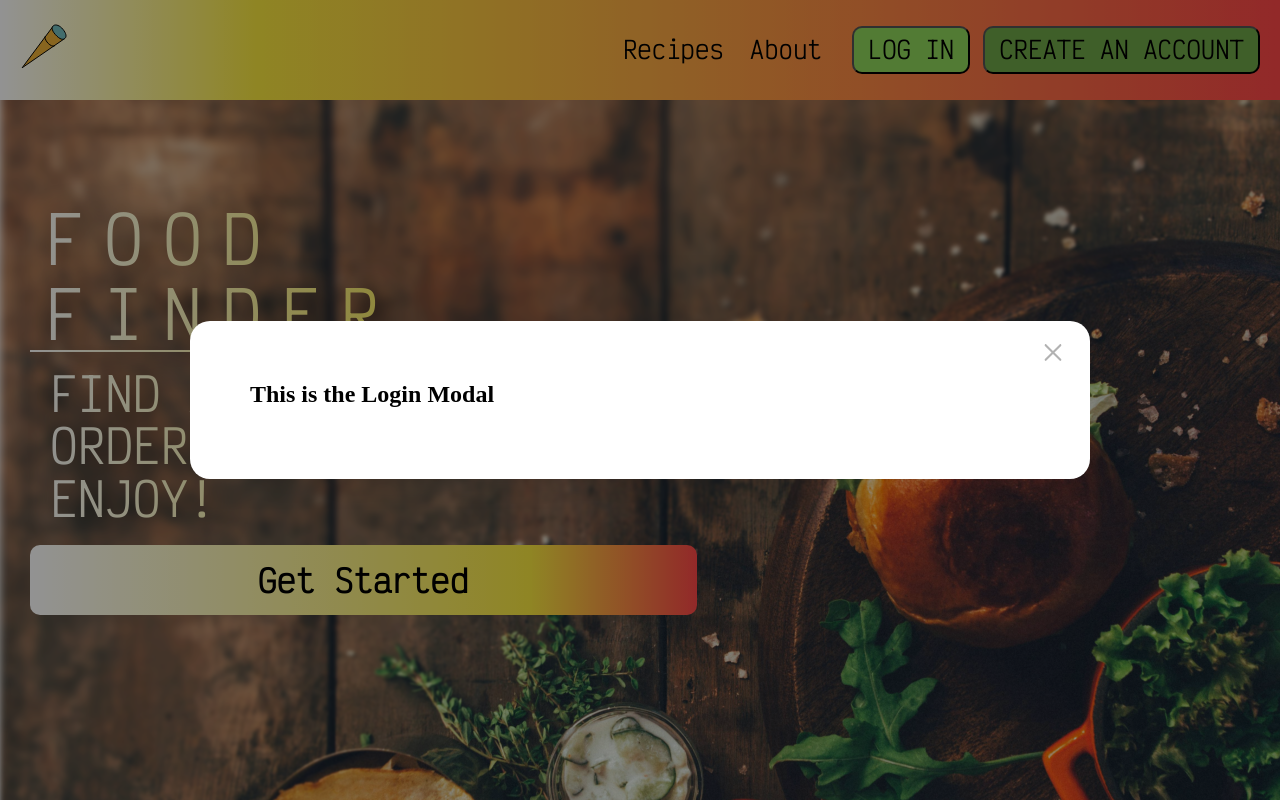
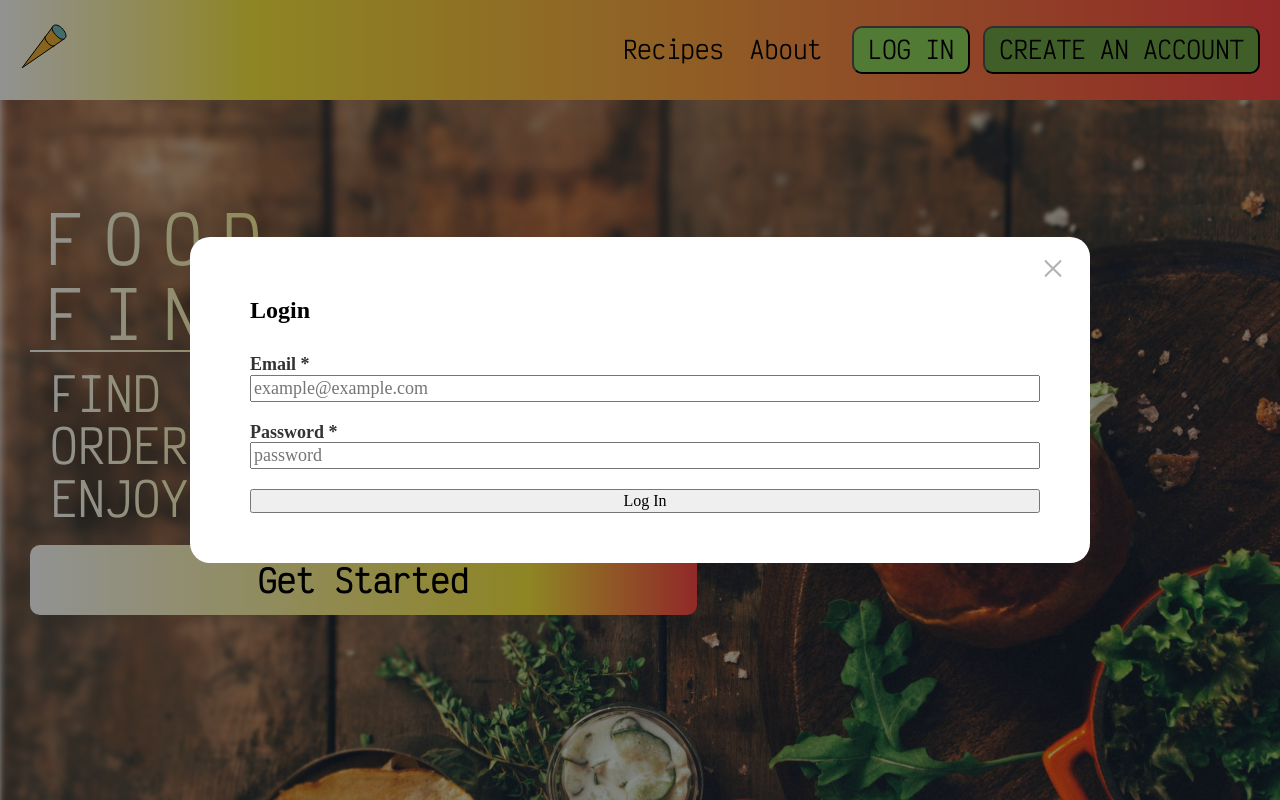
Before and after one commit to RyBCreates/food-finder, a React (Vite) app: page / in a window 1280 px wide. Both pictures are taken after a click on the button "LOG IN". Built offline with nearby package versions, Linux system fonts and the light colour scheme.

Commit message:
Fixed handlePass function at the Recipes level to know which index to pass

```diff
--- a/src/components/App/App.jsx
+++ b/src/components/App/App.jsx
@@ -149,6 +149,7 @@ function App() {
 
   // Pass/Skip Recipe Card
   const handlePass = (keepIndex) => {
+    console.log("The index to keep is:", keepIndex);
     if (keepIndex === 0 && passesLeft > 0) {
       getRecipe().then((newRecipe) => {
         if (newRecipe !== recipe1 || recipe2) setRecipe1(newRecipe);
--- a/src/components/Modals/LoginModal/LoginModal.jsx
+++ b/src/components/Modals/LoginModal/LoginModal.jsx
@@ -13,7 +13,16 @@ function LoginModal({ activeModal, closeModal }) {
         >
           <img className="modal__close-icon" src={Close} alt="close icon" />
         </button>
-        <h2>This is the Login Modal</h2>
+        <h2 className="modal__title">Login</h2>
+        <form className="modal__form">
+          <label className="modal__label">
+            Email *<input placeholder="example@example.com"></input>
+          </label>
+          <label className="modal__label">
+            Password *<input placeholder="password"></input>
+          </label>
+          <button type="submit">Log In</button>
+        </form>
       </div>
     </div>
   );
--- a/src/components/Modals/Modals.css
+++ b/src/components/Modals/Modals.css
@@ -98,3 +98,8 @@
   width: 33px;
   height: 24px;
 }
+
+.modal__label {
+  display: flex;
+  flex-direction: column;
+}
--- a/src/components/Modals/RegisterModal/RegisterModal.jsx
+++ b/src/components/Modals/RegisterModal/RegisterModal.jsx
@@ -13,7 +13,22 @@ function RegisterModal({ activeModal, closeModal }) {
         >
           <img className="modal__close-icon" src={Close} alt="close icon" />
         </button>
-        <h2>This is the Login Modal</h2>
+        <h2>Register</h2>
+        <form className="modal__form">
+          <label className="modal__label">
+            Username *<input placeholder="Username"></input>
+          </label>
+          <label className="modal__label">
+            Email *<input placeholder="Example@example.com"></input>
+          </label>
+          <label className="modal__label">
+            Password *<input placeholder="Password"></input>
+          </label>
+          <label className="modal__label">
+            Avatar<input placeholder="Image URL"></input>
+          </label>
+          <button type="submit">Register</button>
+        </form>
       </div>
     </div>
   );
--- a/src/components/RecipeCard/RecipeCard.jsx
+++ b/src/components/RecipeCard/RecipeCard.jsx
@@ -51,7 +51,7 @@ function RecipeCard({
             className="card__pass-button"
             onClick={(e) => {
               e.stopPropagation();
-              handlePass(0);
+              handlePass();
             }}
             disabled={passesLeft === 0}
           >
--- a/src/components/Recipes/Recipes.jsx
+++ b/src/components/Recipes/Recipes.jsx
@@ -20,7 +20,7 @@ function Recipes({
               recipe={recipe1}
               onCardClick={onCardClick}
               handleAddFavoriteRecipe={handleAddFavoriteRecipe}
-              handlePass={handlePass}
+              handlePass={() => handlePass(0)}
               passesLeft={passesLeft}
             />
 
@@ -28,7 +28,7 @@ function Recipes({
               recipe={recipe2}
               onCardClick={onCardClick}
               handleAddFavoriteRecipe={handleAddFavoriteRecipe}
-              handlePass={handlePass}
+              handlePass={() => handlePass(1)}
               passesLeft={passesLeft}
             />
           </>
```
